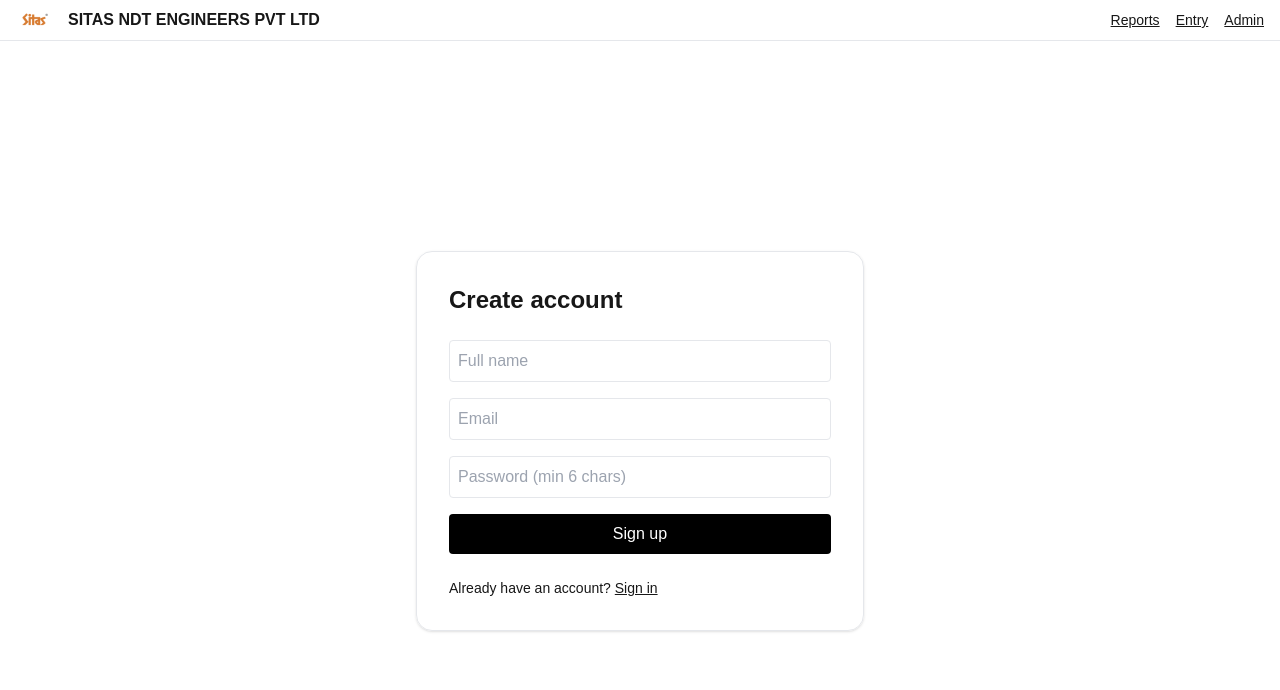
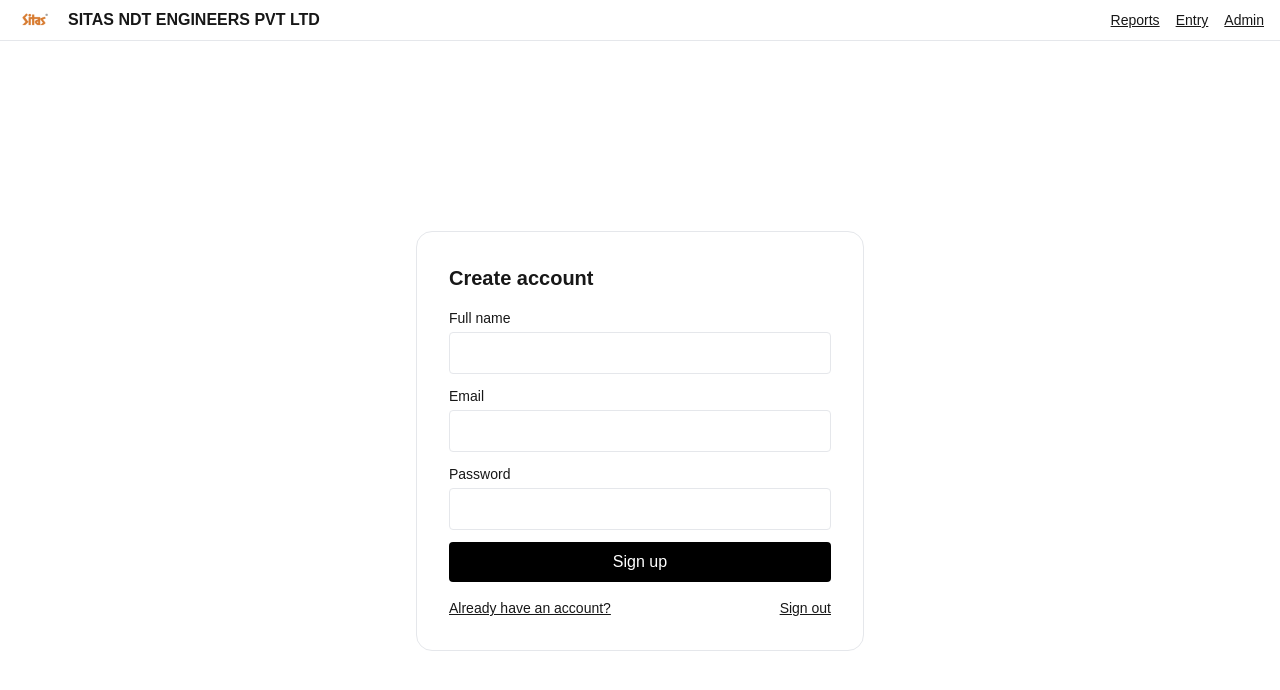
Before and after one commit to vijaydn23/sitas-rt, a Next.js app: page /auth/sign-up in a window 1280 px wide. Shown: the top 690 px of the page. Built offline with nearby package versions, Linux system fonts and the light colour scheme; no server answers.

Commit message:
Embed auth notice + sign-in redirect support

```diff
--- a/src/app/auth/sign-in/page.tsx
+++ b/src/app/auth/sign-in/page.tsx
@@ -1,82 +1,59 @@
+// D:\sitas-rt\src\app\auth\sign-in\page.tsx
 'use client';
 
 import { Suspense, useState } from 'react';
-import { useSearchParams } from 'next/navigation';
+import { useSearchParams, useRouter } from 'next/navigation';
 import Link from 'next/link';
 import { supabase } from '@/lib/supabaseClient';
 
 function SignInInner() {
   const params = useSearchParams();
-  const embed = params.get('embed') === '1';
-
+  const router = useRouter();
   const [email, setEmail] = useState('');
   const [password, setPassword] = useState('');
   const [msg, setMsg] = useState<string | null>(null);
-  const [busy, setBusy] = useState(false);
+  const redirect = params?.get('redirect') || '/dashboard';
 
   async function onSubmit(e: React.FormEvent) {
     e.preventDefault();
-    setBusy(true);
     setMsg(null);
     const { error } = await supabase.auth.signInWithPassword({ email, password });
-    if (error) setMsg('❌ ' + error.message);
-    else setMsg('✅ Signed in — you can close this window or go to Home.');
-    setBusy(false);
+    if (error) { setMsg('❌ ' + error.message); return; }
+    router.replace(redirect);
   }
 
   return (
     <main className="min-h-screen flex items-center justify-center p-6">
-      <div className="p-8 rounded-2xl shadow border w-full max-w-md bg-white space-y-4">
-        {!embed && <h1 className="text-xl font-semibold text-center">Sign in</h1>}
-
-        {msg && <div className="p-2 border rounded text-sm">{msg}</div>}
+      <div className="p-8 rounded-2xl border w-full max-w-md space-y-4">
+        <h1 className="text-xl font-semibold">Sign in</h1>
+        {msg && <div className="p-3 border rounded text-sm">{msg}</div>}
 
         <form onSubmit={onSubmit} className="space-y-3">
           <div>
             <label className="block text-sm mb-1">Email</label>
-            <input
-              className="border rounded p-2 w-full"
-              type="email"
-              value={email}
-              onChange={e => setEmail(e.target.value)}
-              required
-              autoFocus
-            />
+            <input type="email" className="border rounded p-2 w-full"
+                   value={email} onChange={e=>setEmail(e.target.value)} required />
           </div>
           <div>
             <label className="block text-sm mb-1">Password</label>
-            <input
-              className="border rounded p-2 w-full"
-              type="password"
-              value={password}
-              onChange={e => setPassword(e.target.value)}
-              required
-            />
+            <input type="password" className="border rounded p-2 w-full"
+                   value={password} onChange={e=>setPassword(e.target.value)} required />
           </div>
-
-          <button
-            type="submit"
-            disabled={busy}
-            className="w-full px-4 py-2 rounded bg-black text-white"
-          >
-            {busy ? 'Signing in…' : 'Sign in'}
-          </button>
+          <button className="px-4 py-2 rounded bg-black text-white w-full">Sign in</button>
         </form>
 
-        {!embed && (
-          <div className="text-center text-sm">
-            No account? <Link href="/auth/sign-up" className="underline">Sign up</Link>
-          </div>
-        )}
+        <div className="text-sm flex justify-between">
+          <Link href={`/auth/sign-up?redirect=${encodeURIComponent(redirect)}`} className="underline">Create account</Link>
+          <Link href="/logout" className="underline">Sign out</Link>
+        </div>
       </div>
     </main>
   );
 }
 
-export default function Page() {
-  // useSearchParams is in Suspense to make Next build happy
+export default function SignInPage() {
   return (
-    <Suspense fallback={<main className="min-h-screen flex items-center justify-center">Loading…</main>}>
+    <Suspense fallback={<div className="p-6">Loading…</div>}>
       <SignInInner />
     </Suspense>
   );
--- a/src/app/auth/sign-up/page.tsx
+++ b/src/app/auth/sign-up/page.tsx
@@ -1,50 +1,69 @@
+// D:\sitas-rt\src\app\auth\sign-up\page.tsx
 'use client';
 
-import { useState } from 'react';
+import { Suspense, useState } from 'react';
+import { useSearchParams, useRouter } from 'next/navigation';
 import Link from 'next/link';
 import { supabase } from '@/lib/supabaseClient';
 
-export default function SignUpPage() {
-  const [fullName, setFullName] = useState('');
+function SignUpInner() {
+  const params = useSearchParams();
+  const router = useRouter();
   const [email, setEmail] = useState('');
   const [password, setPassword] = useState('');
+  const [fullName, setFullName] = useState('');
   const [msg, setMsg] = useState<string | null>(null);
-  const [loading, setLoading] = useState(false);
+  const redirect = params?.get('redirect') || '/dashboard';
 
   async function onSubmit(e: React.FormEvent) {
     e.preventDefault();
     setMsg(null);
-    setLoading(true);
-
-    const { error } = await supabase.auth.signUp({
-      email,
-      password,
+    const { data, error } = await supabase.auth.signUp({
+      email, password,
       options: { data: { full_name: fullName } }
     });
-
-    setLoading(false);
-    if (error) setMsg('❌ ' + error.message);
-    else setMsg('✅ Account created. If email confirmation is required, check your inbox. You can now sign in.');
+    if (error) { setMsg('❌ ' + error.message); return; }
+    if (data.user) router.replace(redirect);
   }
 
   return (
-    <main className="min-h-screen flex items-center justify-center">
-      <div className="p-8 rounded-2xl shadow border w-full max-w-md">
-        <h1 className="text-2xl font-semibold mb-6">Create account</h1>
-        <form onSubmit={onSubmit} className="space-y-4">
-          <input className="w-full border rounded p-2" type="text" placeholder="Full name"
-                 value={fullName} onChange={e=>setFullName(e.target.value)} required />
-          <input className="w-full border rounded p-2" type="email" placeholder="Email"
-                 value={email} onChange={e=>setEmail(e.target.value)} required />
-          <input className="w-full border rounded p-2" type="password" placeholder="Password (min 6 chars)"
-                 value={password} onChange={e=>setPassword(e.target.value)} required />
-          <button type="submit" disabled={loading} className="w-full p-2 rounded bg-black text-white">
-            {loading ? 'Creating…' : 'Sign up'}
-          </button>
+    <main className="min-h-screen flex items-center justify-center p-6">
+      <div className="p-8 rounded-2xl border w-full max-w-md space-y-4">
+        <h1 className="text-xl font-semibold">Create account</h1>
+        {msg && <div className="p-3 border rounded text-sm">{msg}</div>}
+
+        <form onSubmit={onSubmit} className="space-y-3">
+          <div>
+            <label className="block text-sm mb-1">Full name</label>
+            <input className="border rounded p-2 w-full"
+                   value={fullName} onChange={e=>setFullName(e.target.value)} />
+          </div>
+          <div>
+            <label className="block text-sm mb-1">Email</label>
+            <input type="email" className="border rounded p-2 w-full"
+                   value={email} onChange={e=>setEmail(e.target.value)} required />
+          </div>
+          <div>
+            <label className="block text-sm mb-1">Password</label>
+            <input type="password" className="border rounded p-2 w-full"
+                   value={password} onChange={e=>setPassword(e.target.value)} required />
+          </div>
+          <button className="px-4 py-2 rounded bg-black text-white w-full">Sign up</button>
         </form>
-        {msg && <p className="mt-4 text-sm">{msg}</p>}
-        <p className="mt-6 text-sm">Already have an account? <Link className="underline" href="/auth/sign-in">Sign in</Link></p>
+
+        <div className="text-sm flex justify-between">
+          <Link href={`/auth/sign-in?redirect=${encodeURIComponent(redirect)}`} className="underline">Already have an account?</Link>
+          <Link href="/logout" className="underline">Sign out</Link>
+        </div>
       </div>
     </main>
   );
 }
+
+export default function SignUpPage() {
+  return (
+    <Suspense fallback={<div className="p-6">Loading…</div>}>
+      <SignUpInner />
+    </Suspense>
+  );
+}
--- a/src/app/layout.tsx
+++ b/src/app/layout.tsx
@@ -2,6 +2,10 @@
 import './globals.css';
 import type { Metadata } from 'next';
 import TopBar from '@/components/TopBar';
+import dynamic from 'next/dynamic';
+
+// Load client-only banner without affecting SSR
+const EmbedAuthNotice = dynamic(() => import('@/components/EmbedAuthNotice'), { ssr: false });
 
 export const metadata: Metadata = {
   title: 'SITAS NDT',
@@ -13,6 +17,8 @@ export default function RootLayout({ children }: { children: React.ReactNode })
     <html lang="en">
       <body>
         <TopBar />
+        {/* Shows ONLY inside Google Sites (embed=1) when not authenticated */}
+        <EmbedAuthNotice />
         {children}
       </body>
     </html>
--- /dev/null
+++ b/src/components/EmbedAuthNotice.tsx
@@ -0,0 +1,64 @@
+// D:\sitas-rt\src\components\EmbedAuthNotice.tsx
+'use client';
+
+import { useEffect, useMemo, useState } from 'react';
+import { useSearchParams, usePathname } from 'next/navigation';
+import { supabase } from '@/lib/supabaseClient';
+
+export default function EmbedAuthNotice() {
+  const params = useSearchParams();
+  const pathname = usePathname();
+  const [hasSession, setHasSession] = useState<boolean | null>(null);
+
+  const embed = useMemo(() => params?.get('embed') === '1', [params]);
+
+  // Get current full path with query (to return here after sign-in)
+  const currentUrlPath = useMemo(() => {
+    if (typeof window === 'undefined') return pathname || '/';
+    const q = new URLSearchParams(params ?? undefined).toString();
+    return q ? `${pathname}?${q}` : pathname || '/';
+  }, [pathname, params]);
+
+  useEffect(() => {
+    let mounted = true;
+    (async () => {
+      const { data } = await supabase.auth.getSession();
+      if (mounted) setHasSession(!!data.session);
+    })();
+    return () => { mounted = false; };
+  }, []);
+
+  if (!embed) return null;
+  if (hasSession === null) return null; // still checking
+  if (hasSession) return null;          // already signed in
+
+  // Build absolute sign-in URL and force top window navigation (break iframe)
+  const origin = typeof window !== 'undefined' ? window.location.origin : '';
+  const signInHref = `${origin}/auth/sign-in?redirect=${encodeURIComponent(currentUrlPath)}`;
+
+  return (
+    <div className="bg-yellow-50 border-b border-yellow-200">
+      <div className="mx-auto max-w-7xl px-4 py-3 text-sm flex items-center justify-between gap-4">
+        <div>
+          <b>Embedded mode:</b> To sign in, open the app in a new tab.
+          After login you’ll be returned to this page.
+        </div>
+        <div className="flex gap-2">
+          <a
+            href={signInHref}
+            target="_top"
+            className="px-3 py-1.5 rounded bg-black text-white"
+          >
+            Open sign-in
+          </a>
+          <button
+            onClick={() => window.location.reload()}
+            className="px-3 py-1.5 rounded border"
+          >
+            I already signed in — Refresh
+          </button>
+        </div>
+      </div>
+    </div>
+  );
+}
```
